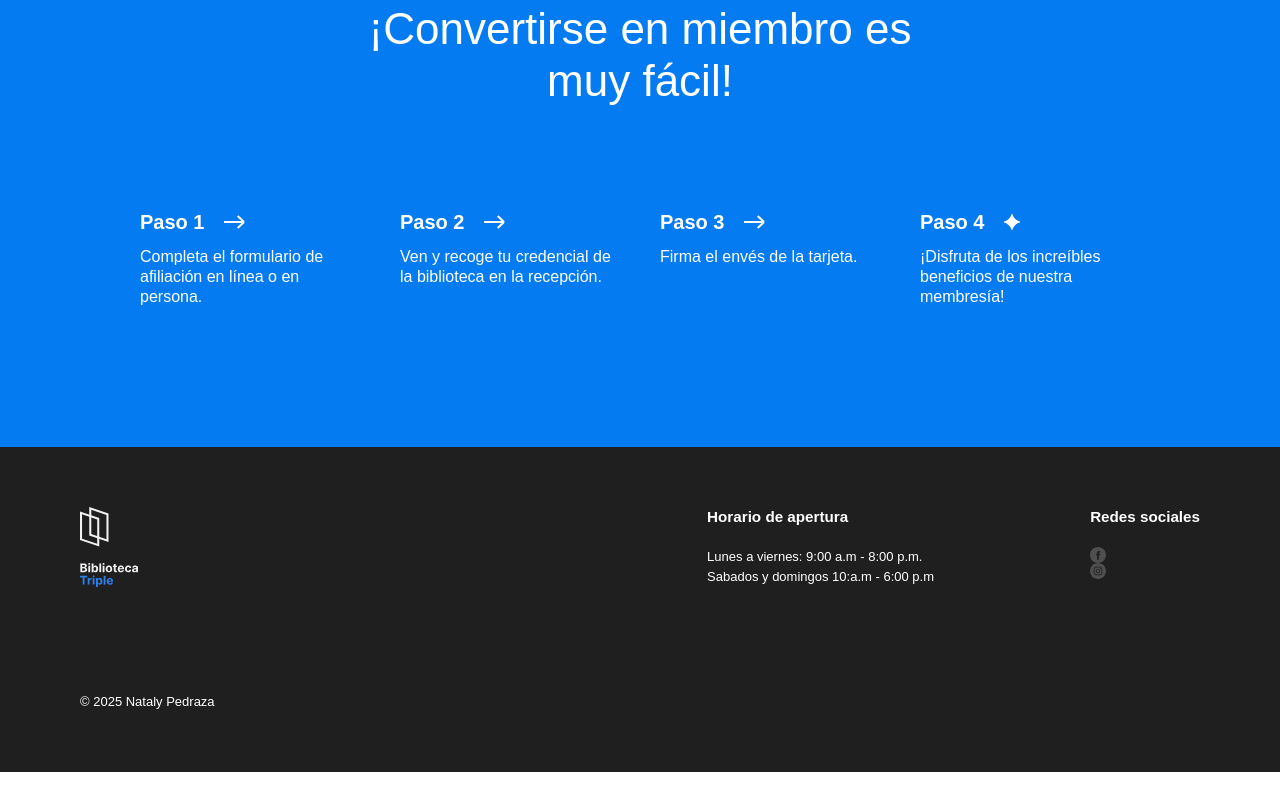
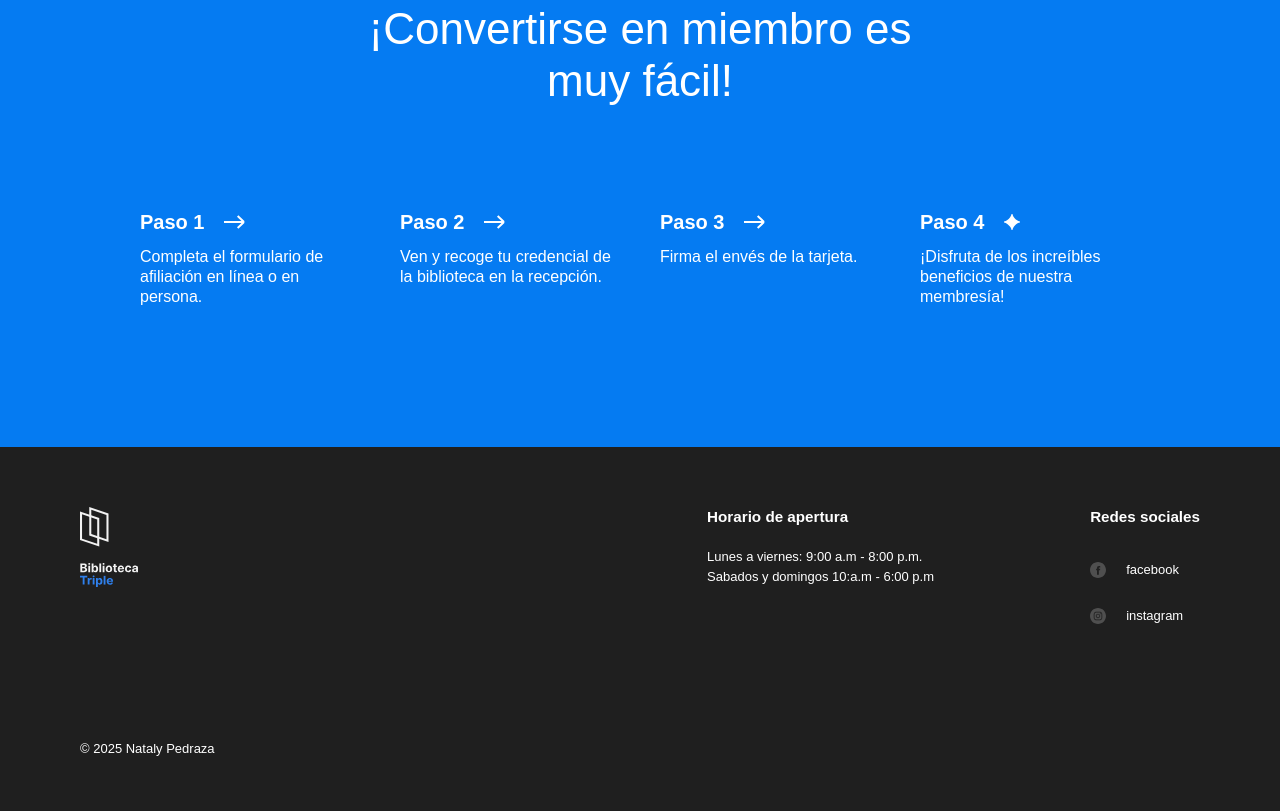
Before and after one commit to NatalyPedraza/web_project_library_es, a plain HTML site: page index.html in a window 1280 px wide. Shown: the part 3035-3846 px from the top of the page. Before the commit the page ends 3807 px from the top, so only its background shows below. Drawn offline with Linux system fonts and the light colour scheme.

Commit message:
correction footer

```diff
--- a/index.html
+++ b/index.html
@@ -312,6 +312,7 @@
                       class="footer__social-icon"
                     />
                   </a>
+                  <p>facebook</p>
                 </li>
                 <li class="footer__list-item">
                   <a href="#" class="footer__column-link">
@@ -321,6 +322,7 @@
                       class="footer__social-icon"
                     />
                   </a>
+                  <p>instagram</p>
                 </li>
               </ul>
             </div>
```
